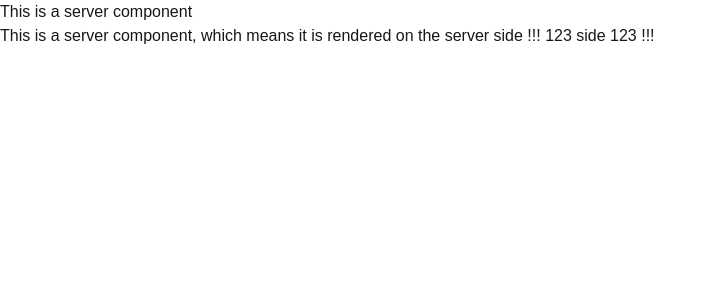
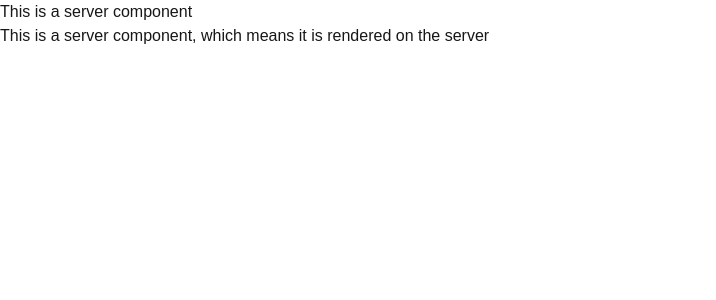
Before and after one commit to Rishisharma-connect/react, a Next.js app in the folder learn-ssr/: page /git in a window 1280 px wide. Shown: the top 300 px of the page, without its empty margins (0-716 px from the left). Built offline with nearby package versions, Linux system fonts and the light colour scheme.

Commit message:
deleted data

```diff
--- a/learn-ssr/src/app/git/page.tsx
+++ b/learn-ssr/src/app/git/page.tsx
@@ -6,8 +6,6 @@ const page = () => {
       <h1>This is a server component</h1>
       <p className="bg-zinc-[150]">
         This is a server component, which means it is rendered on the server
-        side !!! 123
-        side 123 !!!
       </p>
     </div>
   );
```
